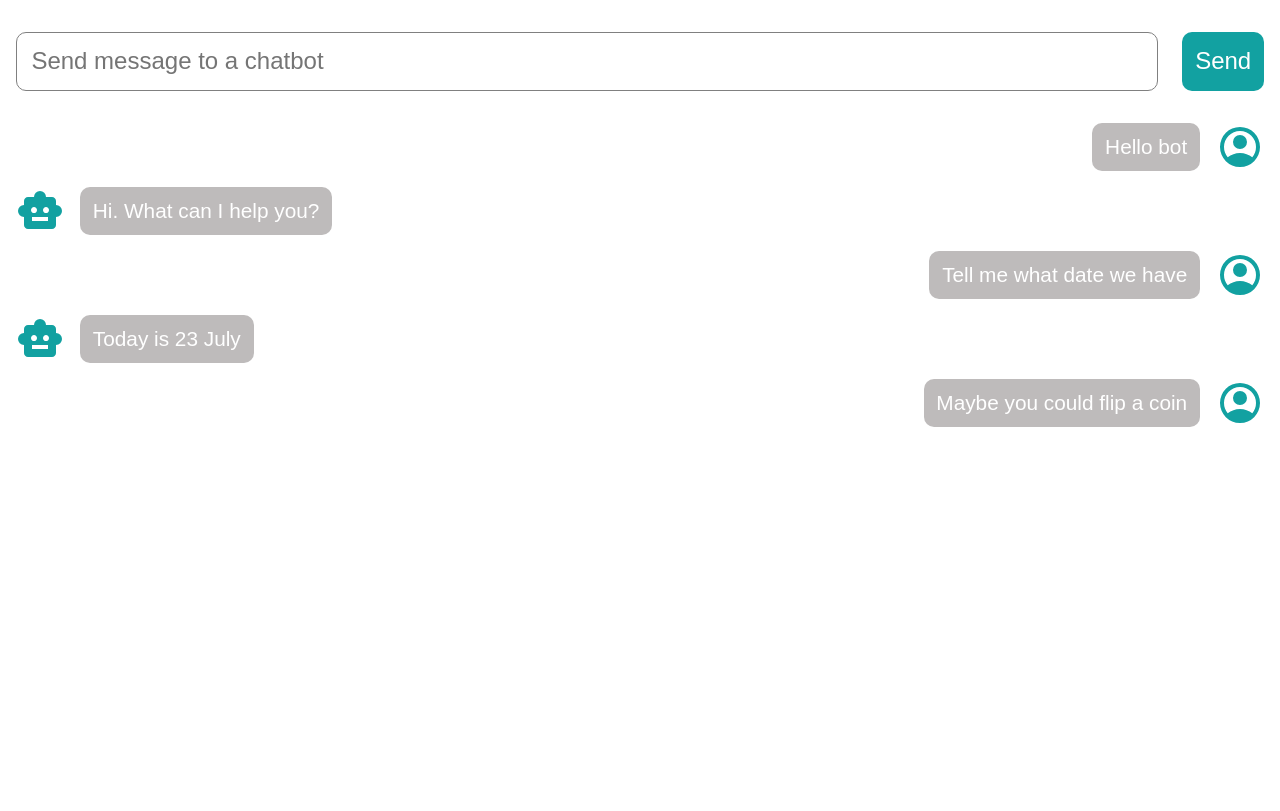
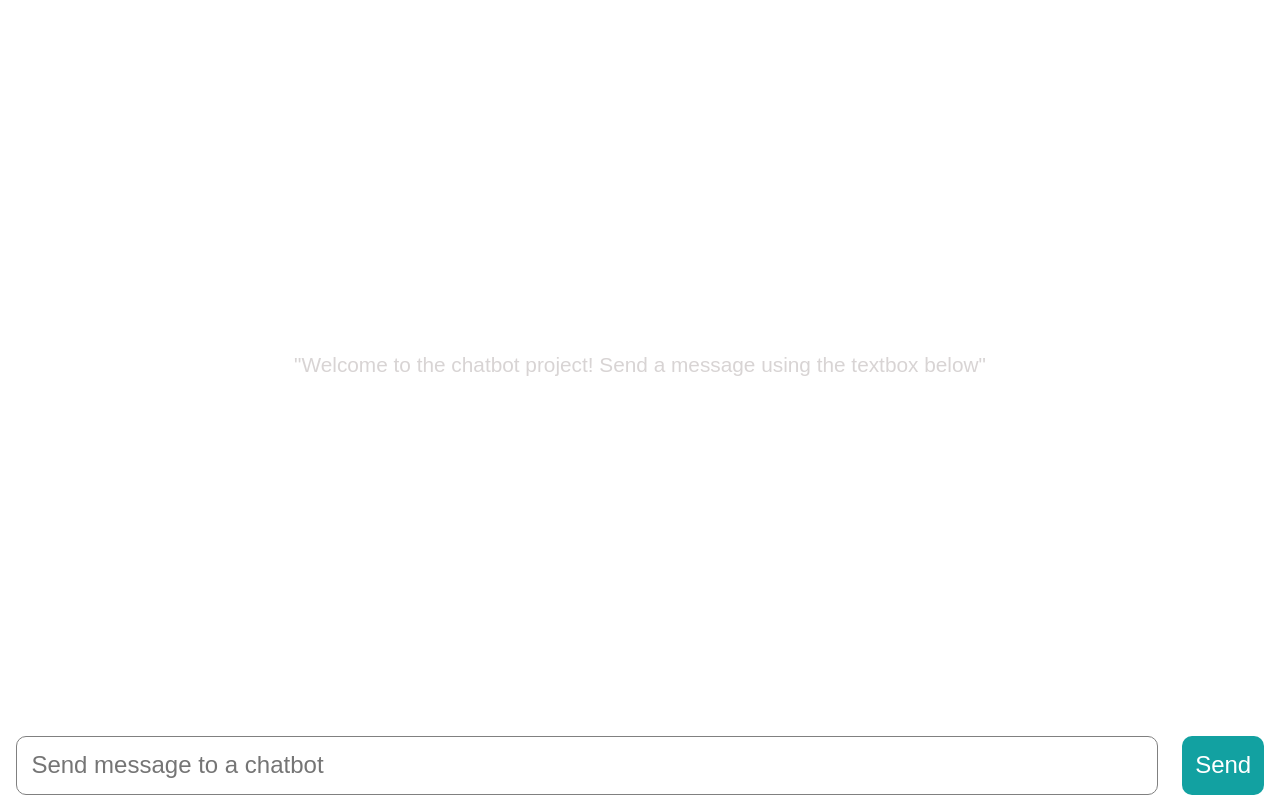
Before and after one commit to Tedinho13/chatbot, a React (Vite) app: page / in a window 1280 px wide. Built offline with nearby package versions, Linux system fonts and the light colour scheme.

Commit message:
design and functionality improvements

```diff
--- a/src/App.css
+++ b/src/App.css
@@ -7,6 +7,7 @@
 :root {
     --primary-color: #12a1a1;
     --accents-color: #108686;
+    --text-gray-color: #d8d4d4;
 }
 
 html {
@@ -14,10 +15,14 @@ html {
   font-family: Arial, Helvetica, sans-serif;
 }
 
-body {
-   padding: 1rem;
+.app-container {
+  display: flex;
+  flex-direction: column;
+  width: 100%;
+  max-width: 1400px;
+  min-height: 100vh;
+  margin: 0 auto;
 }
-
 
 @media(min-width: 768px) {
   html {
@@ -28,6 +33,11 @@ body {
 /* MESSAGE-BOX */
 
 .messages-container {
-  margin: 2rem auto;
+  overflow-y: scroll;
+  scrollbar-width: none;
+  scroll-behavior: auto;
+  max-height: 90vh;
+  padding: 1rem;
+  flex-grow: 1;
   max-width: 1400px;
 }
--- a/src/App.jsx
+++ b/src/App.jsx
@@ -1,26 +1,27 @@
-import { useState } from 'react';
+import { useState, useEffect } from 'react';
 
 import ChatInput from './components/ChatInput'
 import ChatMessages from './components/ChatMessages'
 import './App.css'
 
+
 function App() {
+  const [loading, setLoading] = useState("");
 
-  const [chatMessages, setChatMessages] = useState([{id: 1, msg:"Hello bot", sender:"user"}, {id: 2, msg:"Hi. What can I help you?", sender:"ai"}, {id: 3, msg:"Tell me what date we have", sender: "user"}, {id: 4, msg: "Today is 23 July", sender: "ai"}, {id: 5, msg: "Maybe you could flip a coin", sender: "user"}]);
+  const [chatMessages, setChatMessages] = useState([]);
 
-  const handleSendMessage = (e, value) => {
-    e.preventDefault();
-    setChatMessages(prev => [...prev, {id: crypto.randomUUID(), msg: value, sender: "user"}]);
+  const handleSendMessage = (value, sender) => {
+    setChatMessages(prev => [...prev, {id: crypto.randomUUID(), msg: value, sender}]);
   }
 
   return (
-    <>
-      <ChatInput onSubmit={handleSendMessage}/>
-      <div className="messages-container">
-        <ChatMessages messages={chatMessages}/>
-      </div>
+    <div className='app-container'>
 
-    </>
+        <ChatMessages messages={chatMessages} loading={loading}/>
+
+      <ChatInput onSendMessage={handleSendMessage} setLoading={setLoading}/>
+
+    </div>
   )
 }
 
--- a/src/components/ChatInput.css
+++ b/src/components/ChatInput.css
@@ -1,9 +1,8 @@
 .form {
     display: flex;
-    justify-content: center;
-    margin: 1rem auto;
+    width: 100%;
     gap: 1.5rem;
-    max-width: 1400px;
+    padding: 1rem;
 }
 
 .form__input {
--- a/src/components/ChatInput.jsx
+++ b/src/components/ChatInput.jsx
@@ -1,12 +1,29 @@
 import { useState } from "react";
 
 import './ChatInput.css';
+import '../data/chatbot';
 
-function ChatInput({onSubmit}) {
+function ChatInput({onSendMessage, setLoading}) {
     const [inputValue, setInputValue] = useState("");
 
+
+    const handleSubmit = async(e) => {
+        e.preventDefault();
+        onSendMessage(inputValue, "user");
+        setInputValue("");
+
+        try {
+        setLoading(true);
+        const res = await Chatbot.getResponseAsync(inputValue);
+        onSendMessage(res, "ai");
+    }   finally {
+        setLoading(false);
+    }
+
+    }
+
     return (
-        <form className="form" onSubmit={(e) => onSubmit(e, inputValue)}>
+        <form className="form" onSubmit={handleSubmit}>
             <input className="form__input"
             type="text" value={inputValue}
             onChange={(e) => setInputValue(e.target.value)}
--- a/src/components/ChatMessage.css
+++ b/src/components/ChatMessage.css
@@ -25,6 +25,7 @@
     border-radius: 10px;
     background-color: rgb(190, 187, 187);
     font-size: 1.3rem;
+    max-width: 70%;
 }
 
 .avatar {
--- /dev/null
+++ b/src/components/ChatMessages.css
@@ -0,0 +1,13 @@
+.welcome-message {
+    line-height: 90vh;
+    text-align: center;
+    color: var(--text-gray-color);
+    font-size: 1.3rem;
+}
+
+.message__spinner {
+    width: 3rem;
+    height: 3rem;
+    background-color: rgb(190, 187, 187);
+    border-radius: 10px;
+}
--- a/src/components/ChatMessages.jsx
+++ b/src/components/ChatMessages.jsx
@@ -1,9 +1,29 @@
+import { useEffect, useRef } from "react";
+
 import ChatMessage from "./ChatMessage";
+import Spinner from '../assets/loading-spinner.gif'
 
-function ChatMessages({messages}) {
-    const content = messages.map(message => <ChatMessage key={message.id} msg={message.msg} sender={message.sender} />);
+import './ChatMessages.css';
 
-    return content
+function ChatMessages({messages, loading}) {
+
+    const content = messages.length > 0 ? messages.map(message => <ChatMessage key={message.id} msg={message.msg} sender={message.sender} />) : <p className="welcome-message">"Welcome to the chatbot project! Send a message using the textbox below"</p>;
+
+    const messagesContainerRef = useRef(null);
+
+    useEffect(() => {
+       const messagesContainer = messagesContainerRef.current;
+       if(messagesContainer) {
+       messagesContainer.scrollTop = messagesContainer.scrollHeight;
+       }
+    }, [messages])
+
+    return (
+        <div className="messages-container" ref={messagesContainerRef}>
+            {content}
+            {loading ? <div className='message'><img className="message__spinner" src={Spinner}></img></div> : ""}
+        </div>
+    )
 }
 
 export default ChatMessages;
--- /dev/null
+++ b/src/data/chatbot.js
@@ -0,0 +1,148 @@
+// This is a simple chatbot used for SuperSimpleDev
+// coding tutorials: https://youtube.com/@SuperSimpleDev
+
+const Chatbot = {
+  defaultResponses: {
+    "hello hi": `Hello! How can I help you?`,
+    "how are you": `I'm doing great! How can I help you?`,
+    "do you like anime girls?": "Yeah, I love them!",
+    "how are you feeling?": "I am great, thank you!",
+    "flip a coin": function () {
+      const randomNumber = Math.random();
+      if (randomNumber < 0.5) {
+        return "Sure! You got heads";
+      } else {
+        return "Sure! You got tails";
+      }
+    },
+    "roll a dice": function () {
+      const diceResult = Math.floor(Math.random() * 6) + 1;
+      return `Sure! You got ${diceResult}`;
+    },
+    "what is the date today": function () {
+      const now = new Date();
+      const months = [
+        "January",
+        "February",
+        "March",
+        "April",
+        "May",
+        "June",
+        "July",
+        "August",
+        "September",
+        "October",
+        "November",
+        "December",
+      ];
+      const month = months[now.getMonth()];
+      const day = now.getDate();
+
+      return `Today is ${month} ${day}`;
+    },
+    thank: "No problem! Let me know if you need help with anything else!",
+  },
+
+  additionalResponses: {},
+
+  unsuccessfulResponse: `Sorry, I didn't quite understand that. Currently, I only know how to flip a coin, roll a dice, or get today's date. Let me know how I can help!`,
+
+  addResponses: function (additionalResponses) {
+    this.additionalResponses = {
+      ...this.additionalResponses,
+      ...additionalResponses,
+    };
+  },
+
+  getResponse: function (message) {
+    // This spread operator (...) combines the 2 objects.
+    const responses = {
+      ...this.defaultResponses,
+      ...this.additionalResponses,
+    };
+
+    const { ratings, bestMatchIndex } = this.stringSimilarity(
+      message,
+      Object.keys(responses),
+    );
+
+    const bestResponseRating = ratings[bestMatchIndex].rating;
+    if (bestResponseRating <= 0.3) {
+      return this.unsuccessfulResponse;
+    }
+
+    const bestResponseKey = ratings[bestMatchIndex].target;
+    const response = responses[bestResponseKey];
+
+    if (typeof response === "function") {
+      return response();
+    } else {
+      return response;
+    }
+  },
+
+  getResponseAsync: function (message) {
+    return new Promise((resolve) => {
+      // Pretend it takes some time for the chatbot to response.
+      setTimeout(() => {
+        resolve(this.getResponse(message));
+      }, 1000);
+    });
+  },
+
+  compareTwoStrings: function (first, second) {
+    first = first.replace(/\s+/g, "");
+    second = second.replace(/\s+/g, "");
+
+    if (first === second) return 1;
+    if (first.length < 2 || second.length < 2) return 0;
+
+    let firstBigrams = new Map();
+    for (let i = 0; i < first.length - 1; i++) {
+      const bigram = first.substring(i, i + 2);
+      const count = firstBigrams.has(bigram) ? firstBigrams.get(bigram) + 1 : 1;
+
+      firstBigrams.set(bigram, count);
+    }
+
+    let intersectionSize = 0;
+    for (let i = 0; i < second.length - 1; i++) {
+      const bigram = second.substring(i, i + 2);
+      const count = firstBigrams.has(bigram) ? firstBigrams.get(bigram) : 0;
+
+      if (count > 0) {
+        firstBigrams.set(bigram, count - 1);
+        intersectionSize++;
+      }
+    }
+
+    return (2.0 * intersectionSize) / (first.length + second.length - 2);
+  },
+
+  stringSimilarity: function (mainString, targetStrings) {
+    const ratings = [];
+    let bestMatchIndex = 0;
+
+    for (let i = 0; i < targetStrings.length; i++) {
+      const currentTargetString = targetStrings[i];
+      const currentRating = this.compareTwoStrings(
+        mainString,
+        currentTargetString,
+      );
+      ratings.push({ target: currentTargetString, rating: currentRating });
+      if (currentRating > ratings[bestMatchIndex].rating) {
+        bestMatchIndex = i;
+      }
+    }
+
+    const bestMatch = ratings[bestMatchIndex];
+
+    return {
+      ratings: ratings,
+      bestMatch: bestMatch,
+      bestMatchIndex: bestMatchIndex,
+    };
+  },
+};
+
+window.Chatbot = Chatbot;
```
Also changed, not shown: src/assets/loading-spinner.gif (added).
